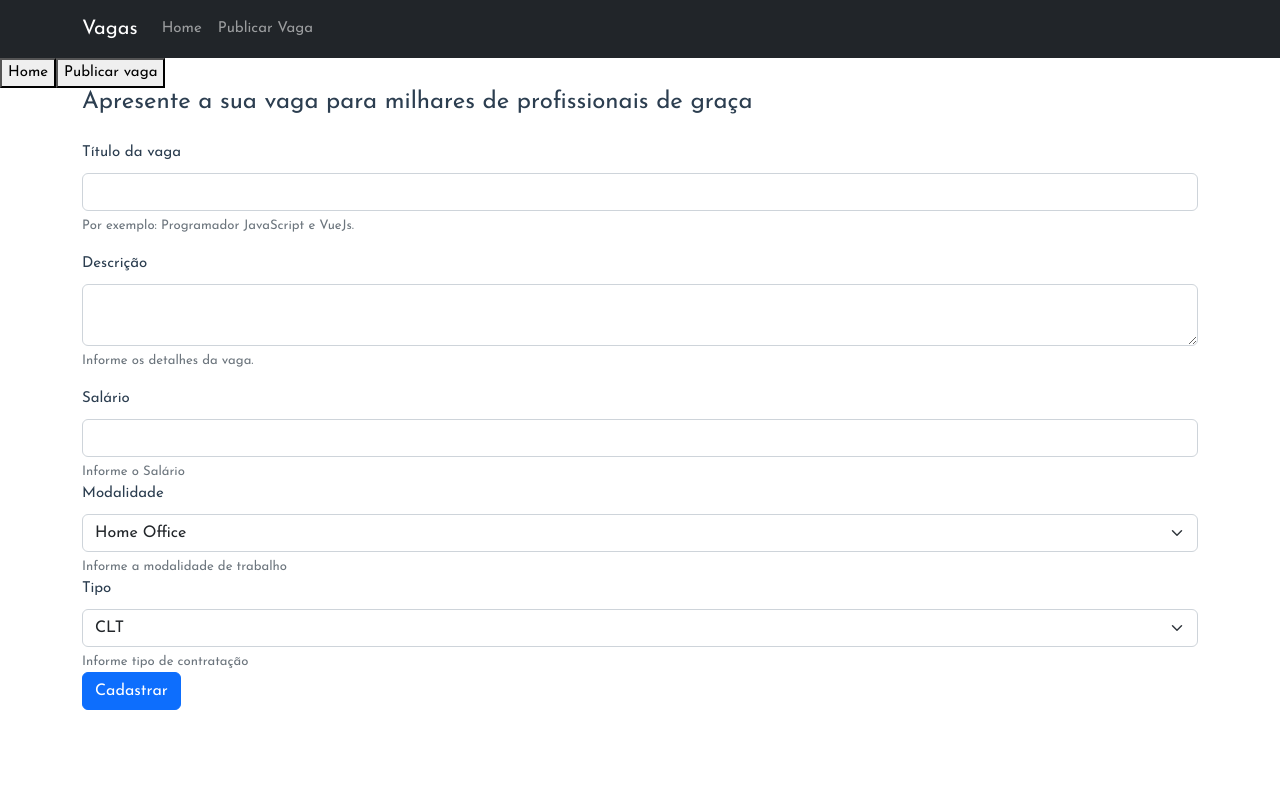
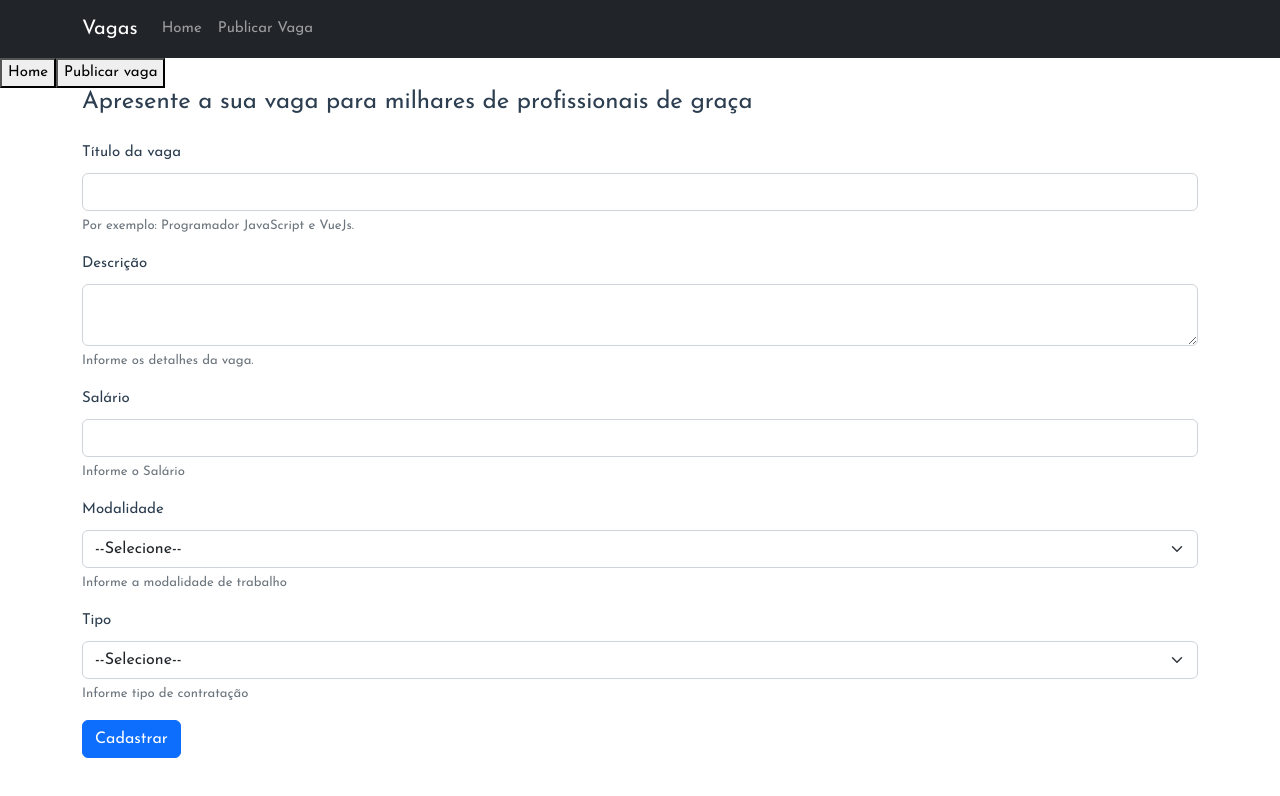
Before and after one commit to YanVL/vagas-front, a Vue app: page / in a window 1280 px wide. Both pictures are taken after a click on the button "Publicar vaga". Shown: the top 796 px of the page. Built offline with nearby package versions, Linux system fonts and the light colour scheme.

Commit message:
Adicionando registros em localstorage

```diff
--- a/src/components/views/PublicarVaga.vue
+++ b/src/components/views/PublicarVaga.vue
@@ -1,5 +1,33 @@
 <script>
+export default {
+  data: () => ({
+    titulo: '',
+    descricao: '',
+    modalidade: '',
+    tipo: '',
+  }),
+  methods: {
+    salvarVaga() {
 
+      let vagas = JSON.parse(localStorage.getItem('vagas'))
+
+      if(!vagas) vagas = []
+
+      let vaga = {
+        titulo: this.titulo,
+        descricao: this.descricao,
+        salario: this.salario,
+        modalidade: this.modalidade,
+        tipo: this.tipo
+      }
+
+      vagas.push(vaga)
+
+      localStorage.setItem('vagas', JSON.stringify(vagas))
+
+    }
+  }
+}
 </script>
 
 <template>
@@ -13,7 +41,7 @@
     <div class="row mt-3">
       <div class="col">
         <label class="form-label">Título da vaga</label>
-        <input type="text" class="form-control">
+        <input type="text" class="form-control" v-model="titulo">
         <div class="form-text">Por exemplo: Programador JavaScript e VueJs.</div>
       </div>
     </div>
@@ -21,7 +49,7 @@
     <div class="row mt-3">
       <div class="col">
         <label class="form-label">Descrição</label>
-        <textarea type="text" class="form-control"></textarea>
+        <textarea type="text" class="form-control" v-model="descricao"></textarea>
         <div class="form-text">Informe os detalhes da vaga.</div>
       </div>
     </div>
@@ -29,32 +57,34 @@
     <div class="row mt-3">
       <div class="col">
         <label class="form-label">Salário</label>
-        <input type="number" class="form-control">
+        <input type="number" class="form-control" v-model="salario">
         <div class="form-text">Informe o Salário</div>
       </div>
     </div>
 
-    <div class="col">
+    <div class="col mt-3">
       <label class="form-label">Modalidade</label>
-      <select class="form-select">
+      <select class="form-select" v-model="modalidade">
+        <option value="" disabled>--Selecione--</option>
         <option value="1">Home Office</option>
         <option value="2">Presencial</option>
       </select>
       <div class="form-text">Informe a modalidade de trabalho</div>
     </div>
 
-    <div class="col">
+    <div class="col mt-3">
       <label class="form-label">Tipo</label>
-      <select class="form-select">
+      <select class="form-select" v-model="tipo">
+        <option value="" disabled>--Selecione--</option>
         <option value="1">CLT</option>
         <option value="2">PJ</option>
       </select>
       <div class="form-text">Informe tipo de contratação</div>
     </div>
 
-    <div class="row">
+    <div class="row mt-3">
       <div class="col">
-        <button class="btn btn-primary">Cadastrar</button>
+        <button class="btn btn-primary" @click="salvarVaga()">Cadastrar</button>
       </div>
     </div>
 
```
